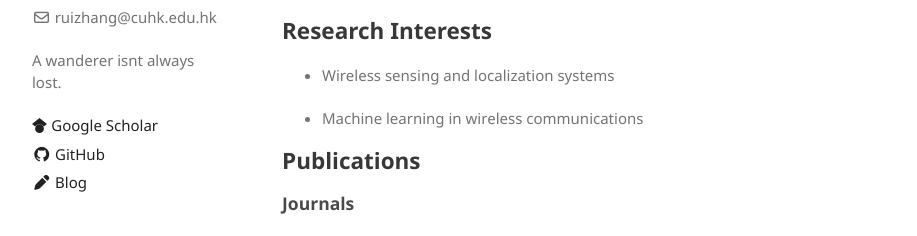
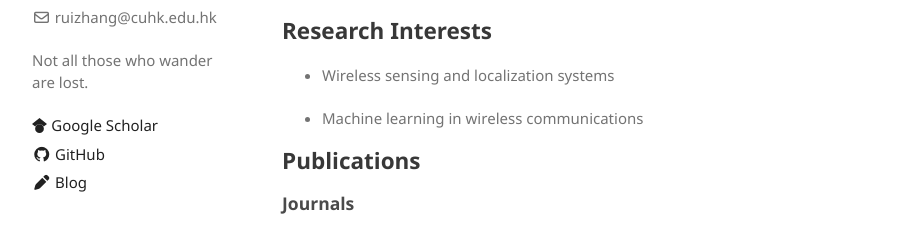
Before and after one commit to zhrrygh/zhrrygh.github.io, a Jekyll site: the page built from index.md, in a window 1280 px wide. Shown: the part 261-497 px from the top of the page, without its empty margins (178-1095 px from the left). Built offline with Jekyll 4.4.1, drawn with Linux system fonts in a browser that asks for light colours.

Commit message:
Update _config.yml

```diff
--- a/_config.yml
+++ b/_config.yml
@@ -1,7 +1,7 @@
 title: Rui Zhang
 logo: /assets/img/zhrrygh.png
 email: ruizhang@cuhk.edu.hk
-description: A wanderer isnt always lost.
+description: Not all those who wander are lost.
 show_downloads: false
 google_analytics: UA-108144808-1
 color-scheme: auto
```
